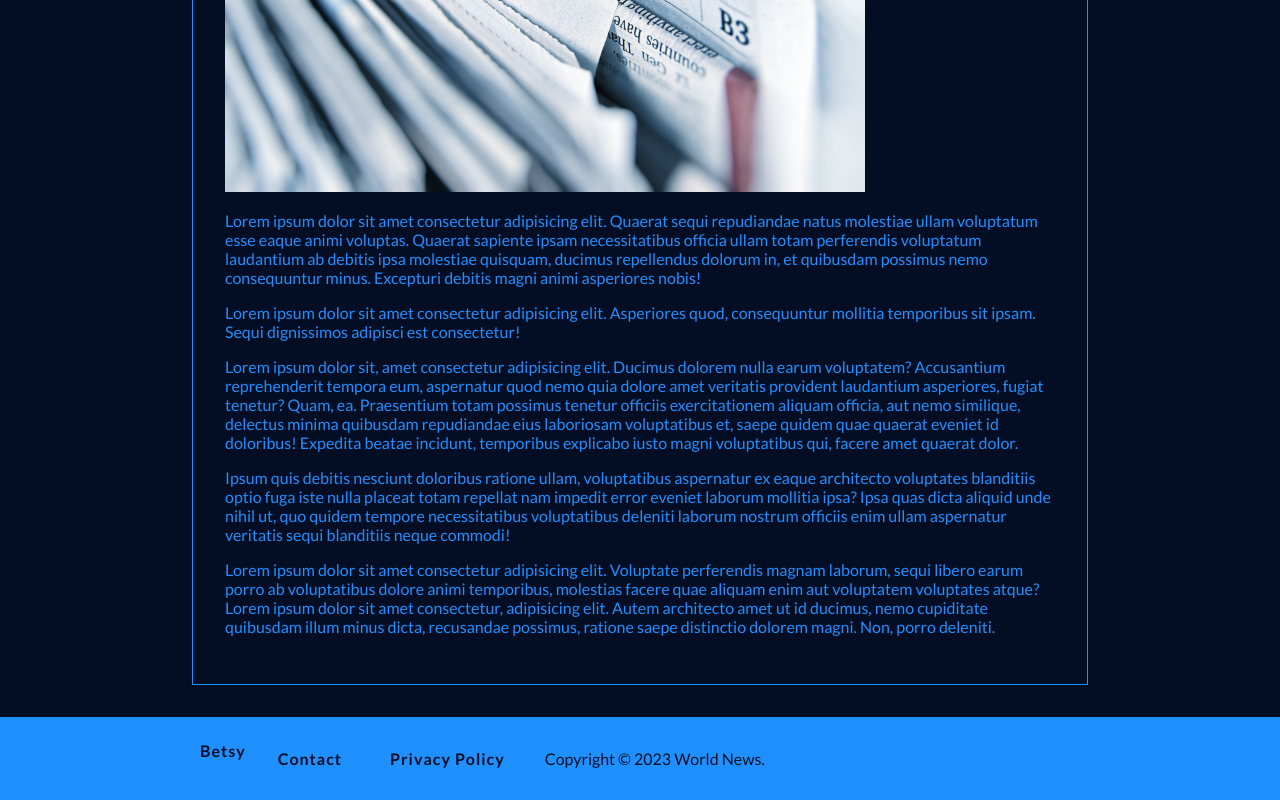
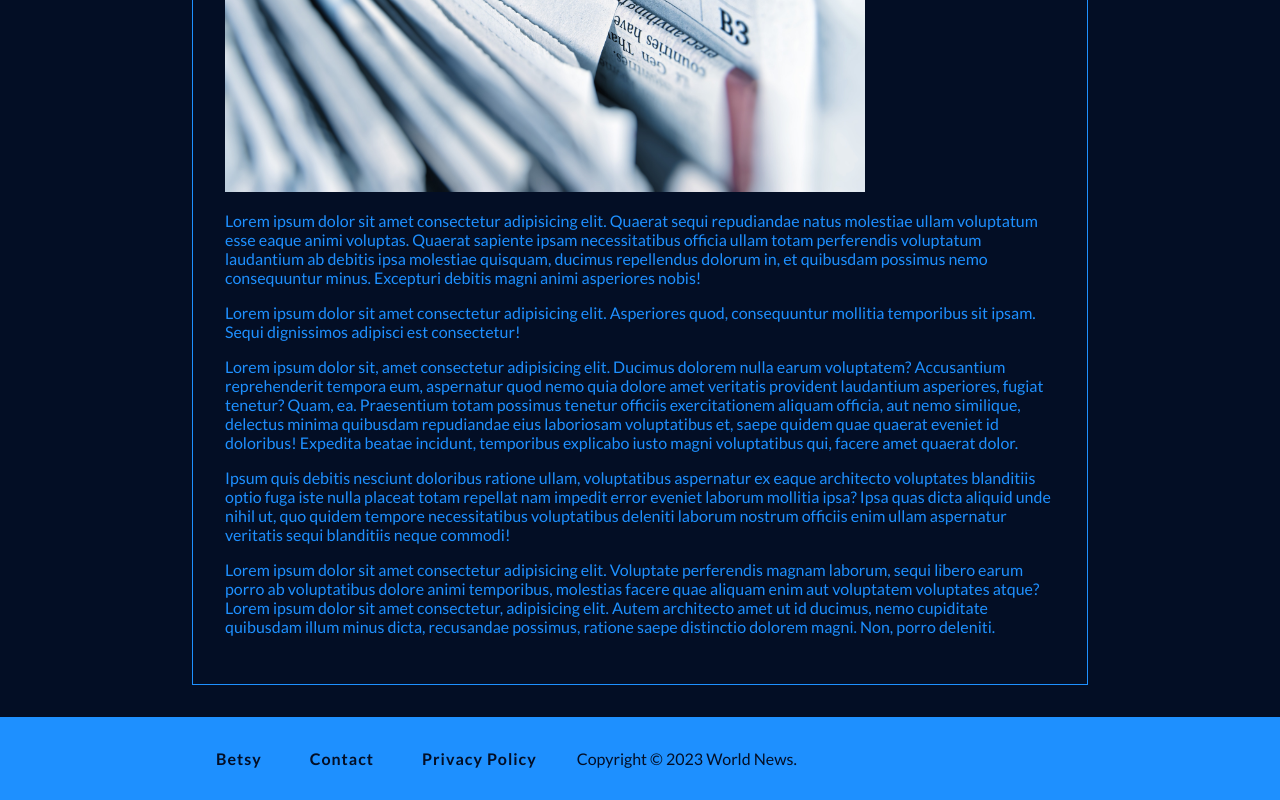
Before and after one commit to betsymao/news, a Next.js app: page /about in a window 1280 px wide. Shown: the part 439-1239 px from the top of the page. Built offline with nearby package versions, Linux system fonts and the light colour scheme; no server answers.

Commit message:
minor fixes

```diff
--- a/src/components/layout/Footer/Footer.jsx
+++ b/src/components/layout/Footer/Footer.jsx
@@ -11,9 +11,9 @@ function Footer() {
       <div className={styles.container}>
         <nav>
           <ul>
-            {/* <li> */}
+            <li>
               <Link href='https://betsy-demo.onrender.com/' target="_blank" rel="noopener noreferrer">Betsy</Link>
-            {/* </li> */}
+            </li>
             <li>
               <Link href='/contact'>Contact</Link>
             </li>
--- a/src/pages/about.jsx
+++ b/src/pages/about.jsx
@@ -7,10 +7,10 @@ function AboutPage(props) {
   return (
     <Fragment>
       <Head>
-        {/* <title>World News | About</title> */}
+        <title>World News | About</title>
         <meta
           name='description'
-          description='Browse news from around the world!'
+          description='Learn more about World News.'
         />
       </Head>
       <h2>About</h2>
```
